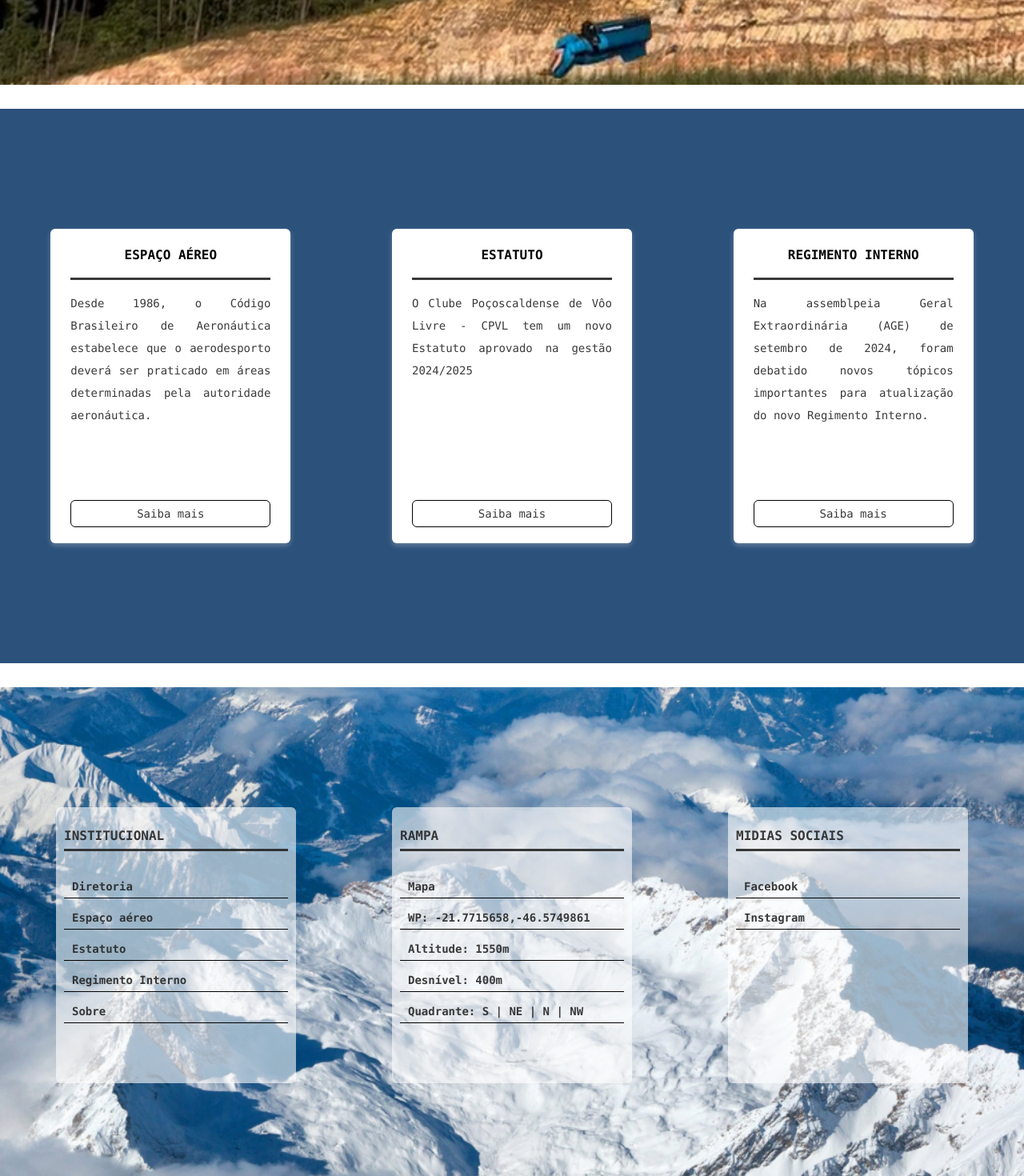
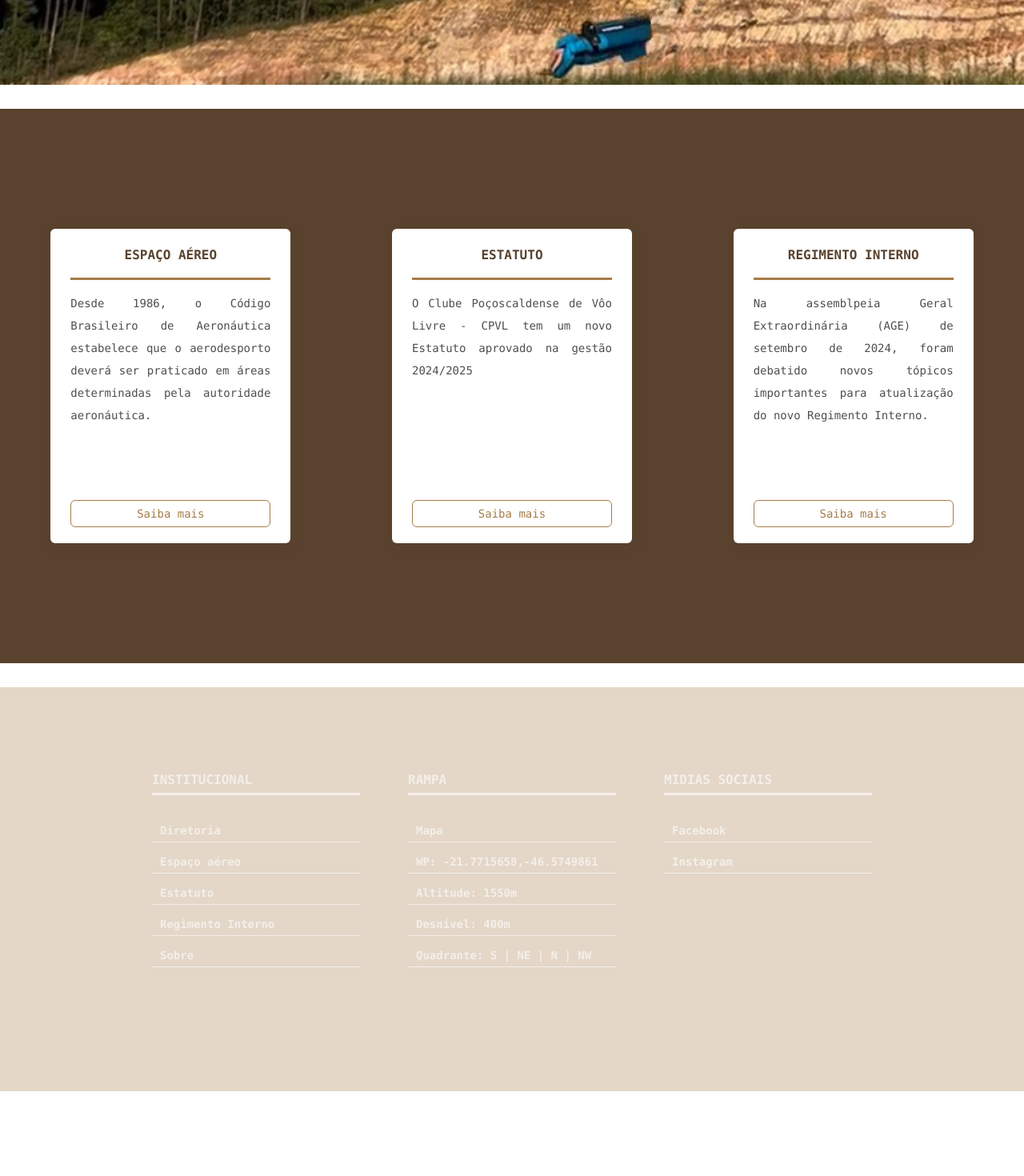
Before and after one commit to 2fc-data/cpvl, a React (Vite) app: page / in a window 1280 px wide. Shown: the part 780-2250 px from the top of the page at 80% size. After the commit the page ends 2144 px from the top, so only its background shows below. Built offline with nearby package versions, Linux system fonts and the light colour scheme.

Commit message:
menu working properly

```diff
--- a/src/components/section/Section.styles.ts
+++ b/src/components/section/Section.styles.ts
@@ -3,7 +3,7 @@ import { media, theme } from "../../styles/theme/theme";
 
 export const SectionWrap = styled.div`
   align-items: center;
-  background-color: ${theme.colors.skyBlueDark};
+  background-color: ${theme.colors.primary};
   display: flex;
   justify-content: space-around;
   margin: 30px 0px;
@@ -29,7 +29,7 @@ export const SectionWrap = styled.div`
     align-items: center;
     background-color: ${theme.colors.white};
     border-radius: 6px;
-    box-shadow: 0px 3px 6px rgba(243, 238, 238, 0.3);
+    box-shadow: 3px 3px 9px ${theme.colors.primary};
     display: flex-wrap;
     justify-content: center;
     min-height: 345px;
@@ -53,8 +53,8 @@ export const SectionWrap = styled.div`
 
   .section-title {
     display: flex;
-    border-bottom: 3px solid ${theme.colors.lightBlack};
-    color: ${theme.colors.black};
+    border-bottom: 3px solid ${theme.colors.secondary};
+    color: ${theme.colors.primary};
     font-size: 16px;
     font-weight: 700;
     justify-content: center;
@@ -63,7 +63,7 @@ export const SectionWrap = styled.div`
   }
 
   .section-description {
-    color: ${theme.colors.lightBlack};
+    color: ${theme.colors.text};
     padding: 15px 0;
     font-size: 14px;
     font-weight: 500;
@@ -84,16 +84,16 @@ export const SectionWrap = styled.div`
     bottom: 0;
     display: flex;
     background-color: ${theme.colors.white};
-    border: 1px solid ${theme.colors.black};
+    border: 1px solid ${theme.colors.secondary};
     border-radius: 6px;
-    color: ${theme.colors.lightBlack};
+    color: ${theme.colors.secondary};
     justify-content: center;
     margin-top: 5px;
     padding: 5px 5px ;
     width: 100%;
 
     &:hover {
-      background-color: ${theme.colors.black};
+      background-color: ${theme.colors.secondary};
       border: 1px solid ${theme.colors.white};
       border-radius: 6px;
       color: ${theme.colors.white};
--- a/src/pages/direction/Direction.styles.ts
+++ b/src/pages/direction/Direction.styles.ts
@@ -38,7 +38,7 @@ export const DirectionWrap = styled.div`
 
   .direction-section{
     align-items: center;
-    background-color: ${theme.colors.white};
+    /* background-color: ${theme.colors.olivaDark}; */
     display: flex;
     flex-direction: column;
     justify-content: center;
@@ -58,10 +58,11 @@ export const DirectionWrap = styled.div`
   .direction-grid-container {
     animation: slide-up-fade-in 0.6s ease-out forwards;
     background-color: ${theme.colors.white};
+    color: ${theme.colors.text};
     display: grid;
     grid-template-columns: 20% 30% auto;
     column-gap: 25px;
-    margin: 15px;
+    margin: 20px;
     padding: 20px;
     border-radius: 6px;
     box-shadow: 0 0 10px rgba(0, 0, 0, 0.1);
--- a/src/pages/footer/Footer.styles.ts
+++ b/src/pages/footer/Footer.styles.ts
@@ -1,24 +1,27 @@
 import styled from "styled-components";
 import { media, theme } from "../../styles/theme/theme";
-import footerBg from "../../assets/images/footerBg.jpg";
-
 
 export const FooterWrap = styled.div`
   align-items: center;
-  background-image: url(${footerBg});
-  background-size: cover;
-  background-position: center;
+  background-color: ${theme.colors.earthLight};
   bottom: 0;
   display: flex;
   justify-content: space-around;
   margin-top: 0px;
-  padding: 130px 10px;
+  padding: 60px 10px;
+  width: 100%;
+
+  .wrap {
+    align-items: center;
+    display: flex;
+    justify-content: center;
+    max-width: 1200px;
     width: 100%;
 
     ${media.lg`
       display: flex-wrap;
       flex-direction: column;
-    padding: 45px 9px;
+      padding: 30px 9px;
       text-align: center;
     `}
 
@@ -29,29 +32,28 @@ export const FooterWrap = styled.div`
       padding: 30px 9px;
       text-align: center;
     `}
+  }
 
   .footer-block {
     align-items: center;
-    background-color: ${theme.colors.lightWhite};
     border-radius: 6px;
-    color: ${theme.colors.lightBlack};
+    color: ${theme.colors.whiteLight};
     display: flex-wrap;
-    justify-content: lcenter;
+    justify-content: center;
     line-height: 2;
-    margin: 20px 10px;
+    margin: 20px 25px;
     min-height: 345px;
-    padding: 20px 10px;
-    width: 300px;
+    padding: 20px 5px;
+    width: 270px;
 
     ${media.lg`
       padding: 15px 12px;
       width: 90%;
     `}
-
   }
 
   .footer-title {
-    border-bottom: 3px solid ${theme.colors.lightBlack};
+    border-bottom: 3px solid ${theme.colors.whiteLight};
     font-size: 16px;
     font-weight: 700;
     margin-bottom: 30px;
@@ -63,7 +65,8 @@ export const FooterWrap = styled.div`
   }
 
   .footer-link {
-    border-bottom: 1px solid ${theme.colors.black};
+    border-bottom: 1px solid ${theme.colors.whiteLight};
+    color: ${theme.colors.whiteLight};
     font-weight: 600;
     margin-top: 10px;
     padding-left: 10px;
@@ -74,8 +77,8 @@ export const FooterWrap = styled.div`
     `}
 
     &:hover {
-      background-color: ${theme.colors.black};
-      color: ${theme.colors.white};
+      background-color: ${theme.colors.whiteLight};
+      color: ${theme.colors.earthLight};
       border-radius: 3px;
     }
   }
--- a/src/pages/footer/Footer.tsx
+++ b/src/pages/footer/Footer.tsx
@@ -5,6 +5,7 @@ import { FooterWrap } from "./Footer.styles";
 export const Footer = () => {
   return (
     <FooterWrap className="footer-content">
+      <div className="wrap">
         <div className="footer-block">
           <p className="footer-title">Institucional</p>
           <p className="footer-link"><Link to="/direction">Diretoria</Link></p>
@@ -28,6 +29,7 @@ export const Footer = () => {
           <p className="footer-link"><Link to="https://www.facebook.com/cpvlpocos/">Facebook</Link></p>
           <p className="footer-link"><Link to="https://www.instagram.com/cpvloficial/">Instagram</Link></p>
         </div>
+      </div>
     </FooterWrap>
   )
 }
--- a/src/pages/regiment/Regiment.styles.ts
+++ b/src/pages/regiment/Regiment.styles.ts
@@ -84,7 +84,7 @@ export const RegimentWrap = styled.div`
 
   .regiment-block-title {
     align-items: center;
-    color: ${theme.colors.black};
+    color: ${theme.colors.primary};
     display: flex;
     font-size: 3rem;
     font-weight: 500;
@@ -96,7 +96,7 @@ export const RegimentWrap = styled.div`
   .regiment-block-text{
     align-items: center;
     animation: slide-up-fade-in 0.6s ease-out forwards;
-    background-color: ${theme.colors.white};
+    color: ${theme.colors.text};
     font-size: 14px;
     font-weight: 500;
     justify-content: center;
@@ -121,15 +121,15 @@ export const RegimentWrap = styled.div`
     align-items: center;
     display: flex;
     background-color: ${theme.colors.white};
-    border: 1px solid ${theme.colors.black};
+    border: 1px solid ${theme.colors.secondary};
     border-radius: 6px;
-    color: ${theme.colors.lightBlack};
+    color: ${theme.colors.secondary};
     justify-content: center;
     padding: 3px 9px ;
     width: 135px;
 
     &:hover {
-      background-color: ${theme.colors.black};
+      background-color: ${theme.colors.secondary};
       border: 1px solid ${theme.colors.white};
       border-radius: 6px;
       color: ${theme.colors.white};
--- a/src/pages/statute/Statute.styles.ts
+++ b/src/pages/statute/Statute.styles.ts
@@ -84,7 +84,7 @@ export const StatuteWrap = styled.div`
 
   .statute-block-title {
     align-items: center;
-    color: ${theme.colors.black};
+    color: ${theme.colors.primary};
     display: flex;
     font-size: 3rem;
     font-weight: 500;
@@ -96,7 +96,7 @@ export const StatuteWrap = styled.div`
   .statute-block-text{
     align-items: center;
     animation: slide-up-fade-in 0.6s ease-out forwards;
-    background-color: ${theme.colors.white};
+    color: ${theme.colors.text};
     font-size: 14px;
     font-weight: 500;
     justify-content: center;
@@ -133,15 +133,15 @@ export const StatuteWrap = styled.div`
     align-items: center;
     display: flex;
     background-color: ${theme.colors.white};
-    border: 1px solid ${theme.colors.black};
+    border: 1px solid ${theme.colors.secondary};
     border-radius: 6px;
-    color: ${theme.colors.lightBlack};
+    color: ${theme.colors.secondary};
     justify-content: center;
     padding: 3px 9px ;
     width: 135px;
 
     &:hover {
-      background-color: ${theme.colors.black};
+      background-color: ${theme.colors.secondary};
       border: 1px solid ${theme.colors.white};
       border-radius: 6px;
       color: ${theme.colors.white};
--- a/src/styles/theme/theme.ts
+++ b/src/styles/theme/theme.ts
@@ -4,28 +4,38 @@ import type { DefaultTheme } from "styled-components";
 declare module "styled-components" {
   export interface DefaultTheme {
     colors: {
+      danger: string;
+      info: string;
       primary: string;
       secondary: string;
-      skyBlue: string;
-      skyBlueDark: string;
-      forestGreen: string;
-      lightGreen: string;
-      darkGray: string;
-      lightGray: string;
-      lightWhite: string;
+      success: string;
+      warning: string;
+
+      blue: string;
+      blueDark: string;
+      blueLight: string;
+
+      earth: string;
+      earthDark: string;
+      earthLight: string;
+
+      oliva: string;
+      olivaDark: string;
+      olivaLight: string;
+
       white: string;
+      whiteLight: string;
       black: string;
-      lightBlack: string;
-      background: string;
       text: string;
-      border: string;
     };
+
     typography: {
       fontFamily: string;
       fontSize: string;
       fontWeight: number;
       lineHeight: number;
     };
+
     breakpoints: {
       xs: string;
       sm: string;
@@ -35,6 +45,7 @@ declare module "styled-components" {
       xxl: string;
       xxxl: string;
     };
+
     transitions: {
       easeInOut: string;
     };
@@ -43,30 +54,40 @@ declare module "styled-components" {
 
 export const theme: DefaultTheme = {
   colors: {
-    primary: "#2B7A78", // Teal green
-    secondary: "#3AAFA9", // Light teal
-    skyBlue: "#17A2B8", // Sky blue
-    skyBlueDark: "#2c517b", // 212d33 //
-    forestGreen: "#142618", // Deep forest green
-    lightGreen: "#517356", // Light forest green
-    darkGray: "#8C8C7B", // Dark gray for text
-    lightGray: "#8C8C7B",
-    lightWhite: "rgba(255, 255, 255, 0.6)",
-    white: "#FFFFFF",
-    black: "#000000",
-    lightBlack: "rgba(37, 37, 37, 0.9)",
-    background: "#F5F5F5",
-    text: "#0D0D0D",
-    border: "#DEF2F1",
+    danger: "rgba(220, 53, 69, 1)",
+    info: "rgba(3, 60, 154, 1)",
+    primary: "rgba(89, 66, 46, 1)", //buttons, headings, and links.
+    secondary: "rgba(166, 124, 73, 1)",
+    success: "rgba(0, 92, 83, 1)",
+    warning: "rgba(255, 193, 7, 1)",
+
+    blue: "rgba(127, 178, 240, 1)",
+    blueDark: "rgba(78, 122, 199, 1)",
+    blueLight: "rgba(173, 213, 247, 1)",
+
+    earth: "rgba(140, 97, 59, 0.6)",
+    earthDark: "rgba(89, 66, 46, 0.3)",
+    earthLight: "rgba(166, 124, 73, 0.3)",
+
+    oliva: "rgba(111, 117, 30, 1)",
+    olivaDark: "rgba(84, 92, 20, 1)",
+    olivaLight: "rgba(203, 214, 135, 0.6)",
+
+    white: "rgba(255, 255, 255, 1)",
+    whiteLight: "rgba(255, 255, 255, 0.6)",
+
+    black: "rgb(18, 18, 18)",
+    text: "rgb(78, 78, 78)",
   },
+
   typography: {
     // "Atlas Typewriter", "Lucida Sans Typewriter", "Lucida Console", monaco, "Bitstream Vera Sans Mono", monospace;
-
     fontFamily: `"Atlas Typewriter", "Lucida Sans Typewriter", "Lucida Console", monaco, "Bitstream Vera Sans Mono", monospace, "DM Sans", sans-serif`,
     fontSize: "14px",
     fontWeight: 400,
     lineHeight: 1.6,
   },
+
   breakpoints: {
     xs: "480px",
     sm: "576px",
@@ -76,6 +97,7 @@ export const theme: DefaultTheme = {
     xxl: "1440px",
     xxxl: "1600px",
   },
+
   transitions: {
     easeInOut: "all 0.3s ease-in-out",
   },
```
Also changed, not shown: src/components/navbar/Navbar.styles.ts (+51 -24 lines), src/pages/about/About.styles.ts (+4 -4 lines), src/pages/airSpace/Airspace.styles.ts (+6 -6 lines), src/pages/login/Login.styles.ts (+8 -7 lines), src/pages/signup/Signup.styles.ts (+8 -8 lines). Lines whose indentation alone changed are shown as unchanged.
